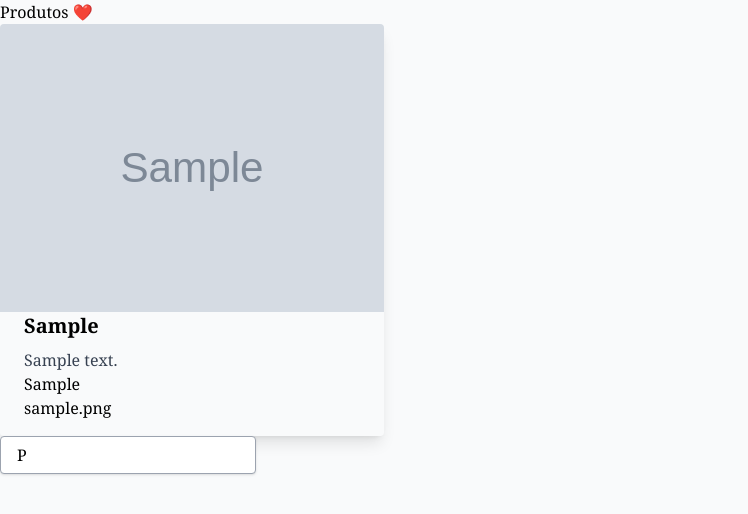
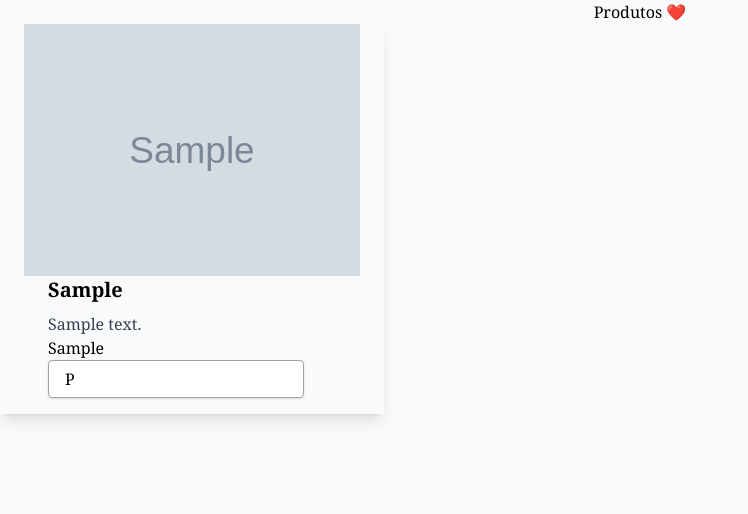
Before and after one commit to leticiaalaura/sitebrecho, a Django app: page / in a window 1280 px wide. Shown: the top 514 px of the page, without its empty margins (0-748 px from the left). Run offline with Django 4.2, Linux system fonts and the light colour scheme; tables that the repository leaves empty hold one stand-in row (values such as "Sample post"); grey boxes marked "Sample" are stand-in pictures; some libraries are stand-ins or nearby versions.

Commit message:
classe flex ativada

```diff
--- a/base/app/templates/home.html
+++ b/base/app/templates/home.html
@@ -12,11 +12,13 @@
 
 	<body class="bg-gray-50 font-serif leading-normal tracking-normal">
 		<section class="container mx-auto">
-			<div class="flex flex-col">
+			<div class="flex justify-center">
 				<h1 class="text-black">Produtos ❤️</h1>
-				<div class="justify-center">
+			</div>
+<!--			Cards-->
+			<div class="flex flex-wrap space-x-7">
 				{% for produto in produtos %}
-					<div class="max-w-sm rounded overflow-hidden shadow-lg">
+				<div class="max-w-sm overflow-hidden shadow-lg px-6">
 					<img src="{{ produto.foto.url }}" class="img-thumbnail float-left mr-3"/>
 					<div class="px-6 py-4">
 						<div class="font-bold text-xl mb-2">{{ produto.produto }}</div>
@@ -24,9 +26,6 @@
 							{{ produto.descricao }}
 						</p>
 						<p> {{ produto.preco }}</p>
-							<p> {{ produto.foto }}</p>
-						</div>
-					</div>
 						<div class="inline-block relative w-64">
 						    <select class="block appearance-none w-full bg-white border border-gray-400 hover:border-gray-500 px-4 py-2 pr-8 rounded shadow leading-tight focus:outline-none focus:shadow-outline">
 							    <option> P </option>
@@ -34,8 +33,9 @@
     						    <option> G </option>
   						    </select>
 			            </div>
+					</div>
+				</div>
 			{% endfor %}
-				</div>
 			</div>
 		</section>
 	</body>
```
Lines whose indentation alone changed are shown as unchanged.
